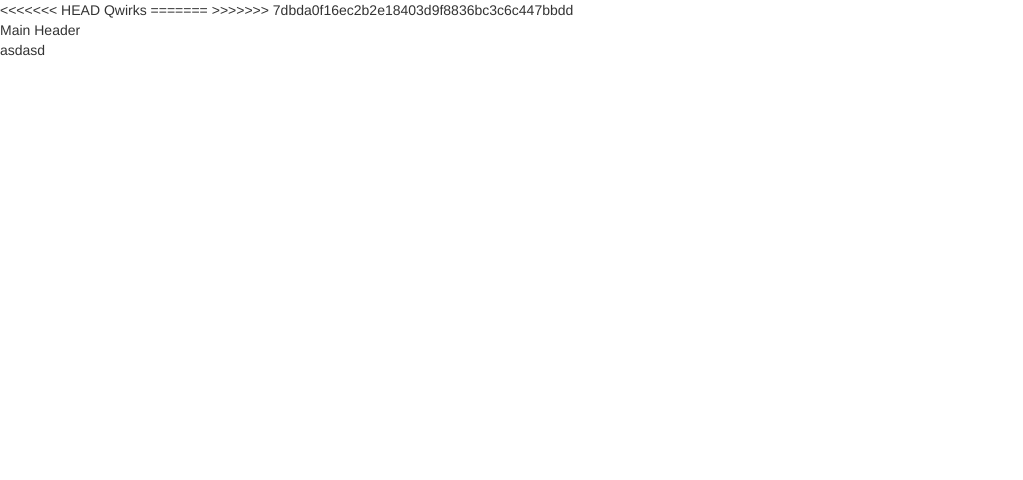
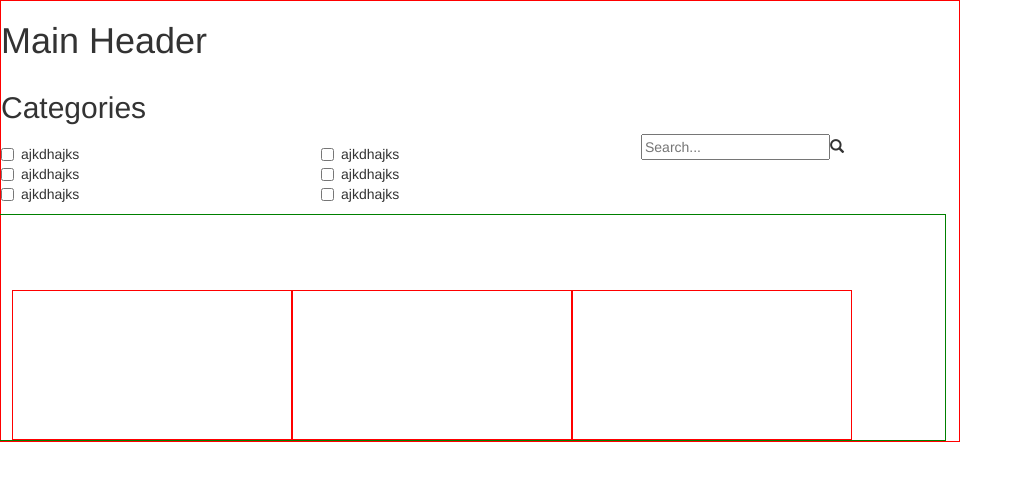
Before and after one commit to MyPlanet-Qwirks/foodspokes, a plain HTML site: page index.html in a window 1280 px wide. Shown: the whole page, without its empty margins (0-1023 px from the left). Drawn offline with nearby package versions, Linux system fonts and the light colour scheme.

Commit message:
Wireframe WIP
blah.

```diff
--- a/css/style.css
+++ b/css/style.css
@@ -1,3 +1,33 @@
 header{
 
 }
+.row{
+	width:960px;
+	max-width:960px;
+}
+.wrapper{
+	width:960px;
+	max-width:960px;
+	border:1px solid red;
+}
+
+
+.searchRow{
+
+}
+
+.farmerCard{
+	width:280px;
+	height:150px;
+	border:1px solid red;
+}
+
+.searchResultsWrapper{
+	max-width: 960px;
+	padding-top:75px;
+	padding-right:25px;
+	padding-left:25px;
+	border:1px solid green;
+
+
+}
--- a/index.html
+++ b/index.html
@@ -1,7 +1,4 @@
 <html>
-<<<<<<< HEAD
-<head> Qwirks
-=======
 <head>
 	<!-- Latest compiled and minified CSS -->
 	<link rel="stylesheet" href="http://netdna.bootstrapcdn.com/bootstrap/3.1.1/css/bootstrap.min.css">
@@ -15,21 +12,58 @@
 
 	<!-- Latest compiled and minified JavaScript -->
 	<script src="http://netdna.bootstrapcdn.com/bootstrap/3.1.1/js/bootstrap.min.js"></script>
->>>>>>> 7dbda0f16ec2b2e18403d9f8836bc3c6c447bbdd
 </head>
 <body>
-<header>
-Main Header
-</header>
+
+<div class="wrapper">
+	<div class="row">
+		<div class="col-md-12">
+			<header>
+				<h1>Main Header</h1>
+			</header>
+		</div>
+	</div>
 
 
+	<div class="row">
+		<div class="col-md-12">
+			<h2>Categories</h2>
+		</div>
+	</div>
+	<div class="row searchRow">
+		<div class="col-md-4">
+			<div class="checkbox">
+				<label><input type="checkbox"/>ajkdhajks</label><br/>
+				<label><input type="checkbox"/>ajkdhajks</label><br/>
+				<label><input type="checkbox"/>ajkdhajks</label><br/>
+			</div>
+		</div>
+		<div class="col-md-4">
+			<div class="checkbox">
+				<label><input type="checkbox"/>ajkdhajks</label><br/>
+				<label><input type="checkbox"/>ajkdhajks</label><br/>
+				<label><input type="checkbox"/>ajkdhajks</label><br/>
+			</div>
+		</div>
+		<div class="col-md-4">
+			<input type="text" placeholder="Search..."/><span class="glyphicon glyphicon-search"></span>
+		</div>
+	</div>
+	<div class="row">
+		<div class="searchResultsWrapper col-md-12">
+			<div class="col-md-4 farmerCard">
 
-<section>
-<article>asdasd
-</article>
-</section>
+			</div>
+			<div class="col-md-4 farmerCard">
+
+			</div>
+			<div class="col-md-4 farmerCard">
+
+			</div>
+		</div>
+	</div>
 
 
-
+</div>
 </body>
 </html>
```
